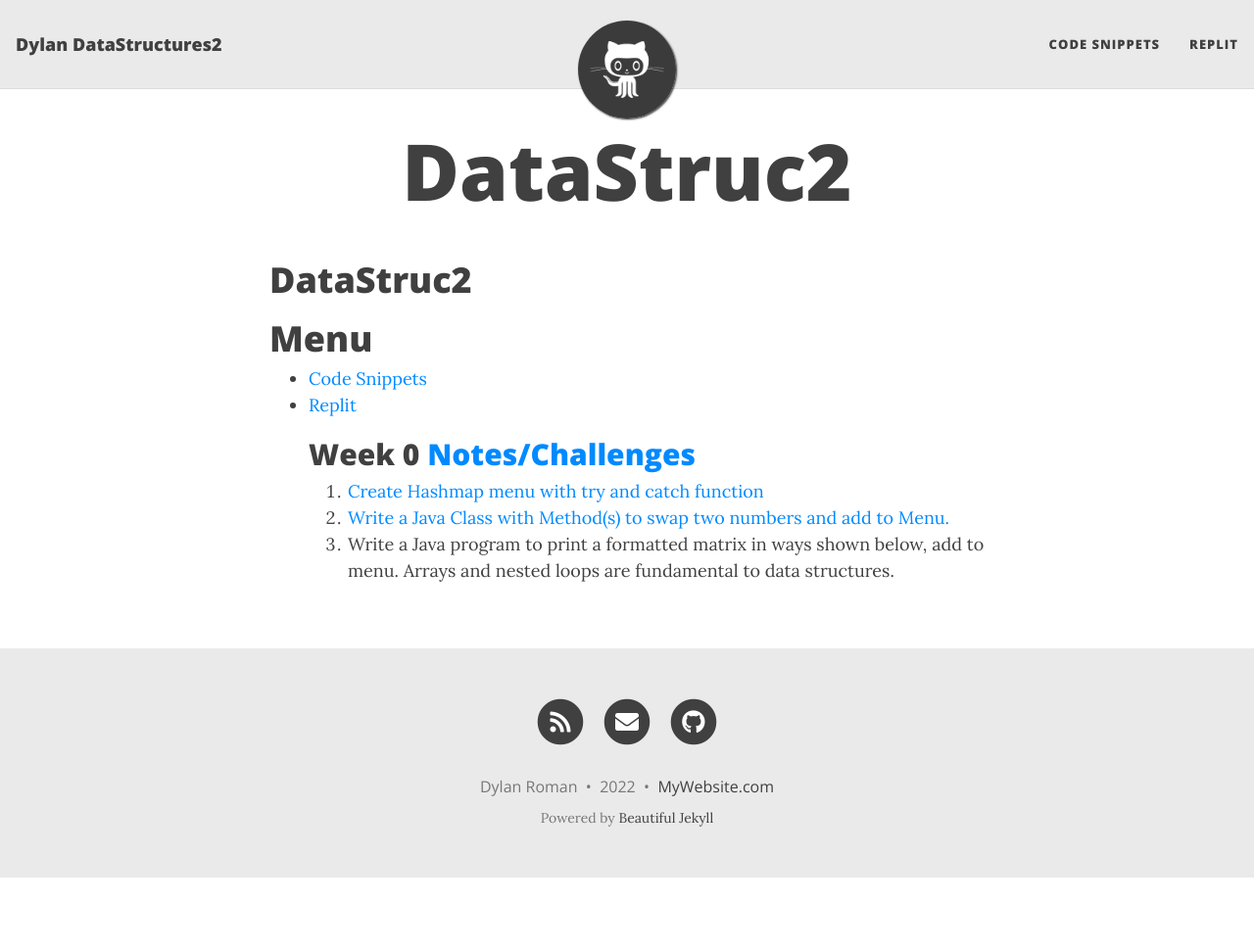
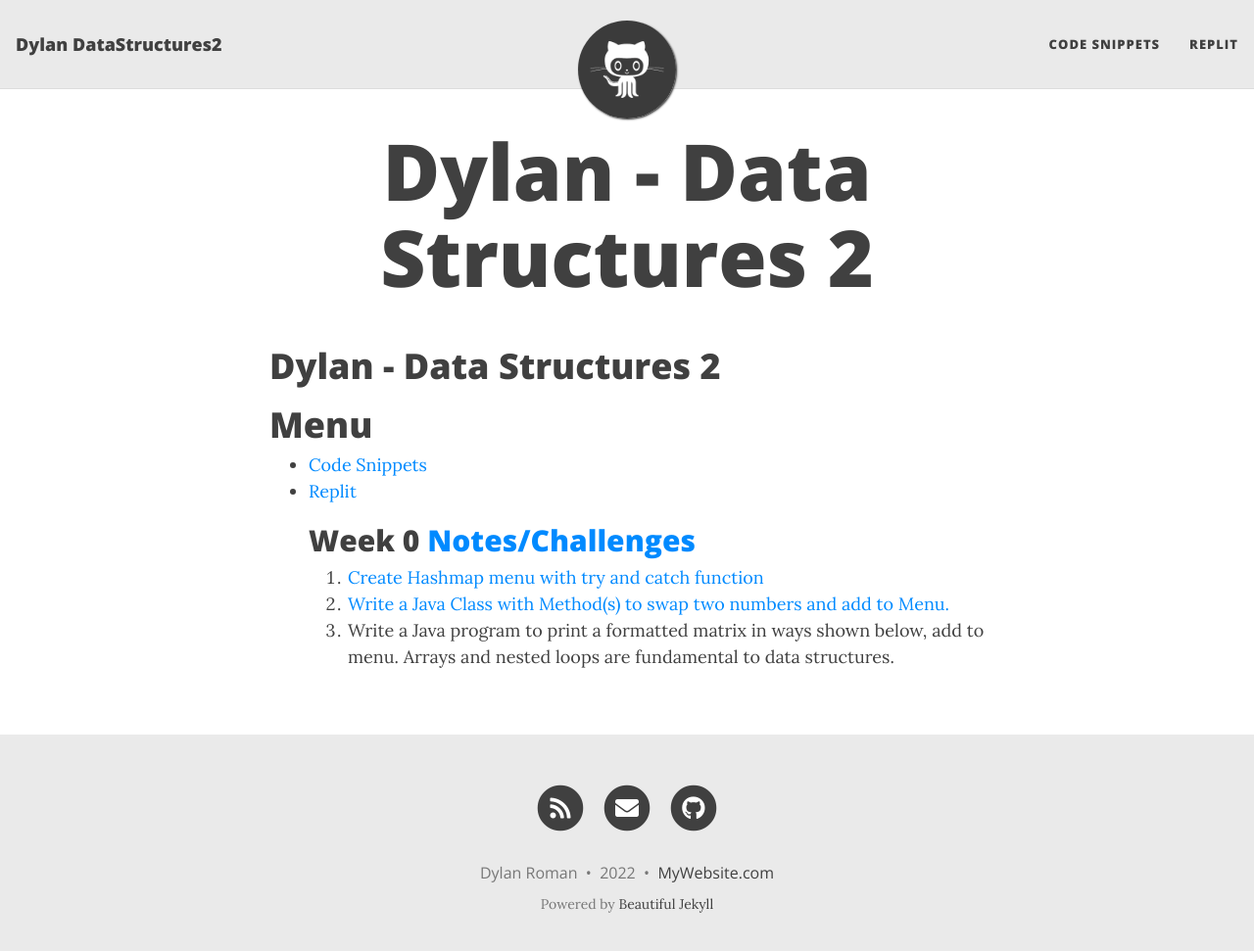
Before and after one commit to samkoenig9/jekyll-test, a Jekyll site: the page built from index.md, in a window 1280 px wide and 984 px high. Shown: the top 971 px of the window at 98% size. Built offline with Jekyll 4.4.1, drawn with Linux system fonts in a browser that asks for light colours; nearby versions of some CDN libraries; our own code applies the rules of GitHub Pages for plain Markdown files; the list of posts is cut into pages by our own code; comment, search, counter and statistics services are not loaded.

Commit message:
Update index.md

```diff
--- a/index.md
+++ b/index.md
@@ -1,4 +1,4 @@
-# DataStruc2
+# Dylan - Data Structures 2
 
 # Menu
 - [Code Snippets](CodeSnippets.md)
```
